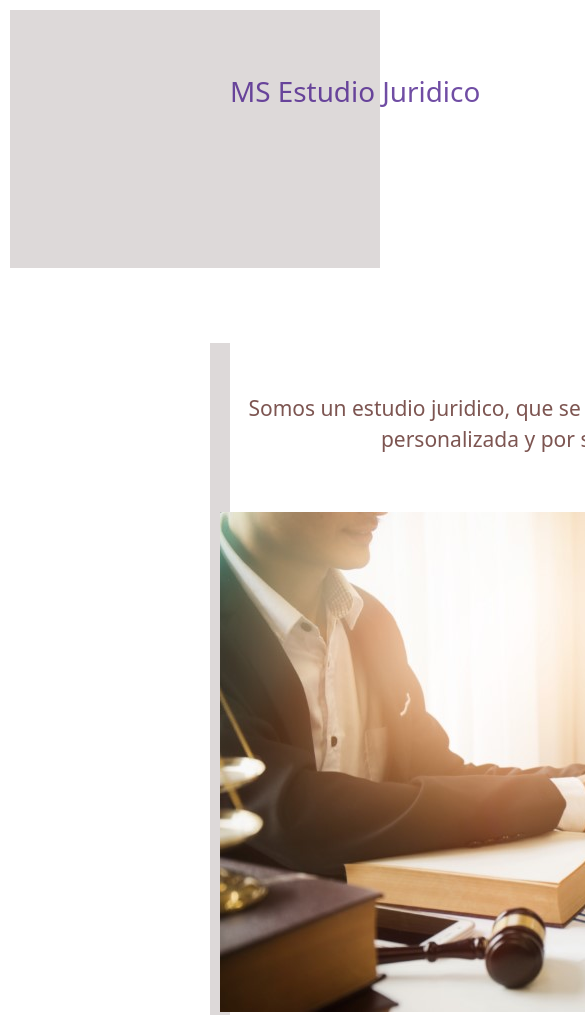
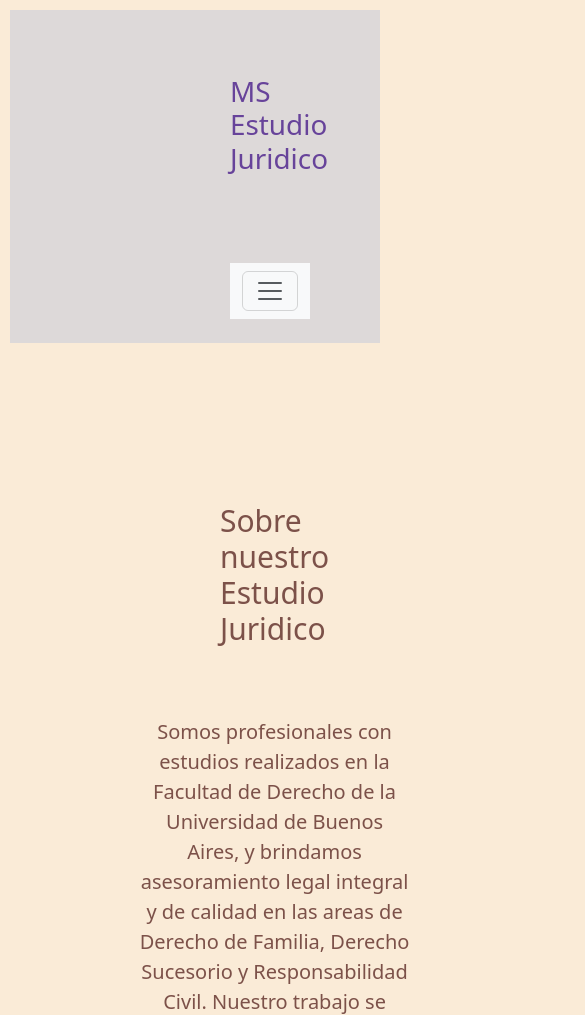
Before and after one commit to mica-suenaga/comision-73335, a plain HTML site: page index.html in a window 390 px wide. Shown: the top 1015 px of the page, 585 px wide, since content can reach past the window. Drawn offline with nearby package versions, Linux system fonts and the light colour scheme.

Commit message:
tp final

```diff
--- a/index.html
+++ b/index.html
@@ -4,12 +4,12 @@
     <meta charset="UTF-8">
     <meta name="viewport" content="width=device-width, initial-scale=1.0">
 
-<!-- css, la deco general -->
- <link rel="stylesheet" href="css/style.css">
 
 <!-- CSS de Bootstrap -->
 <link href="https://cdn.jsdelivr.net/npm/bootstrap@5.3.3/dist/css/bootstrap.min.css" rel="stylesheet">
 
+<!-- css, la deco general -->
+ <link rel="stylesheet" href="css/style.css">
 
 <!-- nombre en la pestana -->
     <title>Estudio Juridico MS</title>
@@ -19,7 +19,7 @@
 
     <!-- titulo principal, va a estar arriba, esquina margen izquierdo con espaciado /letra mediana / quiero que quede MS Grande y al lado en dos renglones estudio juridico/ ver esto mas adelante -->
     <header>
-        <div class="banner">
+         <div class="banner">
 
             <h1>MS Estudio Juridico</h1>
 
@@ -52,13 +52,12 @@
     <main>
 
     <!-- pongo un parrafo de intro del estudio, alineado al titulo principal hasta home inclusive, porque al lado quiero poner una foto1 /letra semi grande -->
-
+    <h2> Sobre nuestro Estudio Juridico </h2>
     <div class="contenido">
         <div class="introduccion">
-           <p>  Somos un estudio juridico,
-            que se destaca por su profesionalismo,
-            atención personalizada y
-            por su capacitación permanente </p>
+           <p>  Somos profesionales con estudios realizados en la Facultad de Derecho de la Universidad de Buenos Aires, y brindamos asesoramiento legal integral y de calidad en las areas de Derecho de Familia, Derecho Sucesorio y Responsabilidad Civil. Nuestro trabajo se basa en tres pilares fundamentales: compromiso, atención personalizada y formación continua. </p>
+            <p> Creemos en la importancia de acompañar con respeto, empatía y claridad en momentos que muchas veces resultan sensibles y complejos. Por eso, nuestro objetivo es ofrecer un servicio confiable en el cual cada persona que nos consulta se sienta escuchada y comprendida. Trabajamos con dedicación, responsabilidad y actualizacion constante, para ofrecer soluciones jurídicas sólidas, claras y ajustadas a cada necesidad.</p>
+            <p>Estamos para asesorarte y representarte con la seriedad y el respeto que tu situación merece. Te invitamos a contactarnos para agendar una consulta y conocer cómo podemos ayudarte.</p>
         </div>
 
         <div class="fotointro">
--- a/sass/abstracts/_mixin.scss
+++ b/sass/abstracts/_mixin.scss
@@ -20,15 +20,16 @@
     color: ($color);
     list-style: none;
     gap: 50px;
-    margin-left: 500px;
+
     margin-top: 80px; /*para achicar el espacio de abajo y quede al raz*/
     font-size: 20px;
 }
 
 @mixin h2 ($color){
-    margin: 200px;
+
     margin-top: 75px;
     margin-bottom: 0%;
     color: ($color);
-    font-size: 30px;
+    font-size: 25px;
+
 }
--- a/sass/pages/_contacto.scss
+++ b/sass/pages/_contacto.scss
@@ -2,6 +2,8 @@
 @import "../abstracts/variables";
 //mixin
 @import "../abstracts/mixin";
+
+
 
 header{
     color: $color-banner;
@@ -18,6 +20,10 @@ header{
     }
 }
 
+body {
+  background-color: $color-fondo;
+}
+
 main{
     @include h2 ($color-tipografia);
     .grid-dos-columnas {
@@ -31,6 +37,7 @@ main{
         margin-bottom: 150px;
         color: $color-textos;
         text-align: justify;
+
     }
     /* deco para los textos */
     .item {
@@ -47,6 +54,7 @@ main{
   justify-content: center;
 }
 
+
 .imagen img {
   max-width: 100%;
   height: auto;
--- a/sass/pages/_home.scss
+++ b/sass/pages/_home.scss
@@ -6,54 +6,105 @@
 header{
     color: $color-banner;
     @include flex;
-    padding-right: 30px;/*con este le doy espacio internamente, no usando margin*/
+    /*con este le doy espacio internamente, no usando margin*/
     .banner{
         color: $color-titulosysub;
-        margin-left: 200px;
-        margin-top: 45px;
+       padding: 20 100px;
         margin-bottom: 1%;
+        display: flex;
+        justify-content: space-between;
     }
     nav {
         @include estilos-header-div-nav ($color-titulosysub);
     }
+
+
+    .fixed-top {
+    position: fixed;
+    top: 0;
+    right: 0;
+    left: 0;
+    z-index: 1030;
+    }
 }
 
-main{
-    display: flex; /*FUNCIONA PARA LOS CONTENEDORES*/
-    justify-content: left;
-    flex-wrap: wrap; /*que se adapte a estar en la misma linea o pase a columna si es necesario p mobile*/
-    background-color: $color-banner;
+
+body {
+  background-color: $color-fondo;
+}
+
+main {
+  display: flex;
+  flex-direction: row;
+  justify-content: space-between;
+  align-items: flex-start;
+  flex-wrap: wrap;
+  background-color: $color-fondo;
+
+  .contenido {
+    display: flex;
+    flex-direction: row;
+    flex-wrap: wrap;
+    gap: 20px;
+    width: 100%;
+    padding: 20px;
+  }
+
+  .introduccion {
+    flex: 1 1 300px;
+    font-size: 20px;
+    padding: 10px;
+
+  }
+
+  .introduccion p {
+  margin-bottom: 20px;
+}
+
+  .fotointro {
+    flex: 1 1 300px;
+    display: flex;
+    justify-content: center;
     align-items: center;
-    .contenido{
-        color: $color-tipografia;
-        font-size: 21px;
-        gap: 5%;
-        padding: 1%;
-        /*justify-content: center;*/
+
+    img {
+      max-width: 100%;
+      height: auto;
     }
-    .introduccion{
-        margin-top: 80px;
-        margin-bottom: 90px;
-        margin-left: 200px;
-        align-items: center;
-        display: grid;
-        grid-template-columns: 1fr 1fr;
-        grid-template-rows: repeat(2, auto);
-    }
-    .fotointro{
-        display: grid;
-        width: 40%;
-        grid-template-columns: 1fr 1fr;
-        margin-top: 0px;
-
-    }
+  }
 }
 
 footer{
     color: $color-titulosysub;
-    font-size: 15px;
+    font-size: 10;
     margin: 100px;
     margin-bottom: 1%;
     margin-top: 3%;
     text-align:center;
+    background-color: $color-fondo;
 }
+
+//------------------------
+
+@media (max-width: 768px) {
+  main {
+    flex-direction: column;
+    align-items: flex-start;
+    padding: 0 20px;
+
+    .contenido {
+      flex-direction: column;
+      align-items: center;
+    }
+
+    .introduccion {
+      text-align: center;
+    }
+
+    .fotointro {
+      img {
+        width: 90%;
+      }
+    }
+  }
+}
--- a/sass/pages/_servicios.scss
+++ b/sass/pages/_servicios.scss
@@ -19,10 +19,17 @@ header{
 }
 
 main{
+    h2{
+        margin-left: 200px;
+    margin-right: 200px;
+    margin-top: 50px;
+    color: $color-tipografia;
+    font-size: 30px;
+    }
     @include h2 ($color-tipografia);
     .grid-container {
         display: grid;
-        grid-template-columns: 1fr 1fr 1fr; /* 3 columnas iguales */
+    grid-template-columns: 1fr; // ← SOLO UNA COLUMNA
     gap: 50px;
     margin-top: 45px;
     margin-left: 200px;
@@ -30,7 +37,8 @@ main{
     margin-bottom: 150px;
     color: $color-textos;
     text-align: justify;
-        line-height: 2; /* Esto es interlineado */
+    line-height: 2;
+    font-size: 18px;
         }
 
     main .grid-container div span{
@@ -41,6 +49,13 @@ main{
         }
 }
 
+.grid-container h3 {
+  color: $color-tipografia;
+  margin-bottom: 15px;
+  font-size: 24px;
+  font-weight: bold;
+}
+
 /* para el: por consulta contactanos, en la pagina de servicios*/
 footer h5 {
     color: rgba(61, 13, 132, 0.736);
@@ -49,3 +64,23 @@ footer h5 {
     margin-bottom: 0%;
     text-align:center;
 }
+
+footer h4 {
+  font-size: 22px;
+  color: $color-tipografia;
+  margin-top: 10px;
+  font-weight: bold;
+  text-align: center;
+  background-color: #f5f5f5;
+  padding: 10px;
+  border-radius: 8px;
+  display: inline-block;
+
+  a {
+    text-decoration: none;
+    color: $color-titulosysub;
+    &:hover {
+      text-decoration: underline;
+    }
+  }
+}
--- a/sass/style.scss
+++ b/sass/style.scss
@@ -75,7 +75,7 @@
   footer {
     h4 {
       color: rgba(61, 13, 132, 0.736);
-      font-size: 15px;
+      font-size: 10px;
       margin: 100px;
       margin-bottom: 1%;
       margin-top: 3%;
@@ -110,7 +110,7 @@
     margin-top: 20px;
 
     img {
-      width: 100%;
+      width: 80%;
       height: auto;
     }
   }
```
Also changed, not shown: paginas/contacto.html (+2 -1 lines), paginas/servicios.html (+10 -6 lines), css/style.css, 1 other file. Lines whose indentation alone changed are shown as unchanged.
